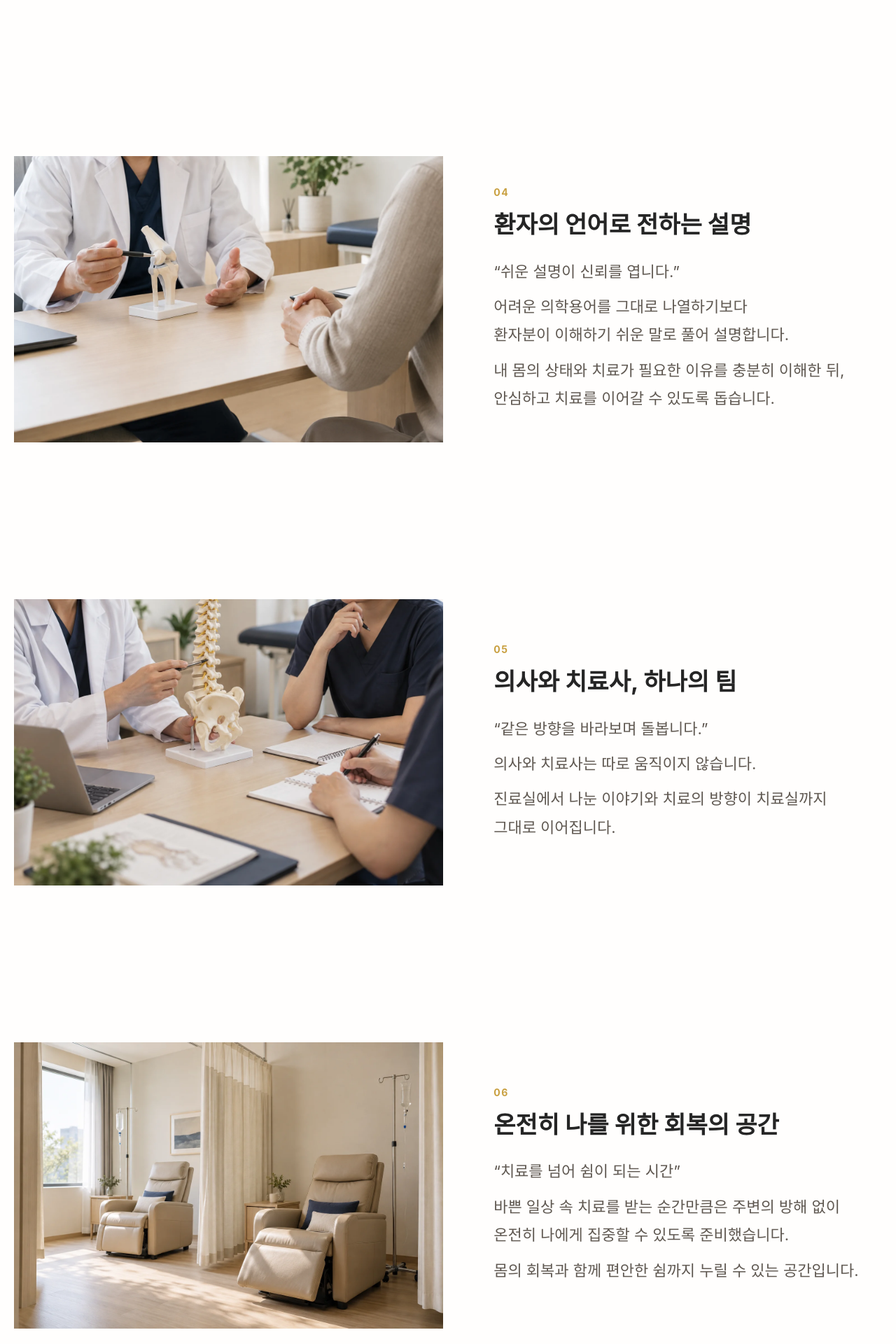
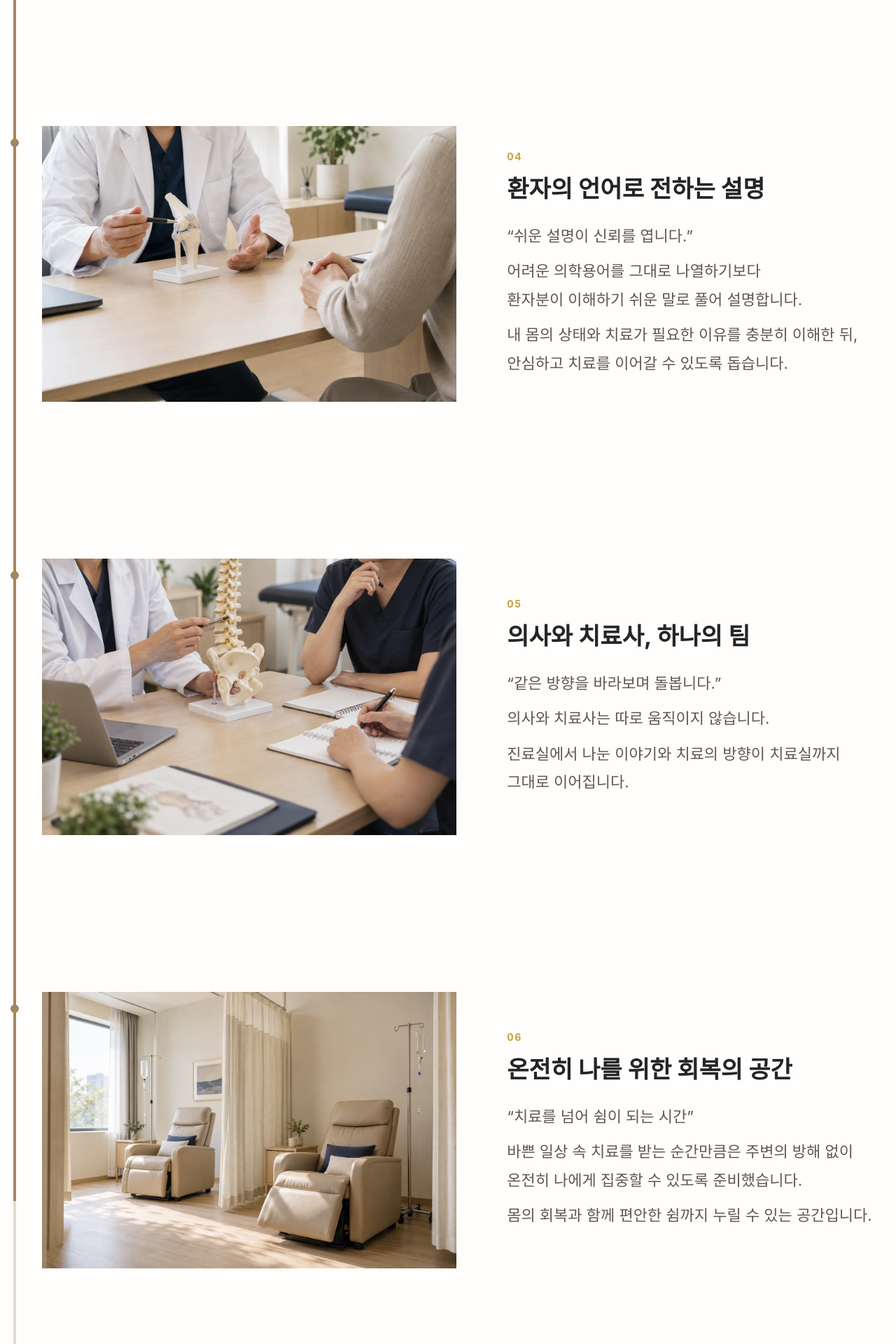
Before and after one commit to Wonho0526/yeouido_gitongchan, a PHP site: page /sub/special.html in a window 1280 px wide. Shown: the part 2535-4455 px from the top of the page at 70% size. Run offline with PHP 8.4, Linux system fonts and the light colour scheme; some web fonts are replaced.

Commit message:
Refine clinic introduction design and add special page scroll animation

```diff
--- a/css/revision.css
+++ b/css/revision.css
@@ -1,4 +1,87 @@
 /* September 25 changes: preserve existing design, extend only requested areas. */
+.special-scroll-story {
+  position: relative;
+}
+
+.special-scroll-story .sub-editorial-split {
+  position: relative;
+  padding-left: 40px;
+}
+
+.special-scroll-line {
+  display: none;
+  position: absolute;
+  top: var(--special-line-top);
+  left: max(19px, calc((100% - var(--container)) / 2 - 1px));
+  width: 4px;
+  border-radius: 2px;
+  height: var(--special-line-height);
+  background: #e2dbd1;
+  pointer-events: none;
+}
+
+.has-scroll-line .special-scroll-line {
+  display: block;
+}
+
+.special-scroll-line::after {
+  content: "";
+  position: absolute;
+  bottom: -6px;
+  left: 50%;
+  width: 12px;
+  height: 12px;
+  border: 2px solid #c9bba8;
+  border-radius: 50%;
+  background: #fff;
+  transform: translateX(-50%);
+}
+
+.special-scroll-story.is-complete .special-scroll-line::after {
+  border-color: var(--color-accent);
+  background: var(--color-accent);
+}
+
+.special-scroll-line > span {
+  display: block;
+  width: 100%;
+  height: 100%;
+  border-radius: inherit;
+  background: var(--color-accent);
+  transform: scaleY(var(--special-line-progress, 0));
+  transform-origin: top;
+  transition: transform 180ms ease-out;
+}
+
+@media (prefers-reduced-motion: reduce) {
+  .special-scroll-line > span {
+    transition: none;
+  }
+}
+
+.special-scroll-story .sub-editorial-split::before {
+  content: "";
+  position: absolute;
+  top: 18px;
+  left: -5px;
+  width: 12px;
+  height: 12px;
+  border: 2px solid #c9bba8;
+  border-radius: 50%;
+  background: #fff;
+}
+
+.special-scroll-story .sub-editorial-split.is-reached::before {
+  border-color: var(--color-accent);
+  background: var(--color-accent);
+}
+
+@media (max-width: 768px) {
+  .special-scroll-story .sub-editorial-split {
+    padding-left: 28px;
+  }
+}
+
 .temporary-visual {
   display: block;
   width: 100%;
--- a/css/style.css
+++ b/css/style.css
@@ -425,15 +425,15 @@ html:not(.aos-enabled) main [data-aos] {
   display: flex;
   align-items: center;
   position: relative;
-  background: none;
+  background: #352a24;
 }
 
 .director-backdrop::after {
   content: "";
   width: 50%;
   height: 100%;
-  background: var(--color-primary);
-  opacity: 0.7;
+  background: inherit;
+  opacity: 1;
   position: absolute;
   left: 0;
   top: 0;
@@ -1817,7 +1817,6 @@ main .clinic-title-copy .clinic-kicker {
 
   .director-backdrop {
     height: auto;
-    background: none;
   }
 
   .director-backdrop::after {
--- a/index.html
+++ b/index.html
@@ -166,7 +166,7 @@
             <p>내 가족이라면, 어떤 치료를 해주고 싶을까</p>
             <p>그 고민은 통증이 나타나는 곳만 보는 것이 아니라, </p>
             <p>근육과 신경의 관계를 살피며 통증의 원인을 더 깊이 찾아가는 진료로 이어졌습니다.</p>
-            <p class="director-principle">내 가족에게도 권할 수 있는 치료를 원칙으로, 환자에게 꼭 필요한 치료를 고민합니다.</p><strong>이동현 대표원장</strong>
+            <p class="director-principle">내 가족에게도 권할 수 있는 치료를 원칙으로, 환자에게 꼭 필요한 치료를 고민합니다.</p><strong>대표원장 이동현</strong>
             <div class="section-more"><a href="sub/doctor.html" class="view-more-btn">VIEW MORE</a>
             </div>
           </div>
@@ -421,7 +421,6 @@
       <div class="inner night-care-inner" data-aos="fade-up">
         <p class="night-care-kicker">NIGHT CARE SYSTEM</p>
         <h2 id="night-care-title"><span>월 · 화 · 목 · 금</span> 야간진료</h2>
-        <p class="night-care-wednesday">수요일은 저녁 7시까지 진료</p>
         <p class="night-care-message">바쁜 일상 속 통증, 미루지 마세요<br>필요한 순간, 늘 곁에 있는 진료</p>
         <p class="night-care-hours">저녁 <strong>8시</strong>까지 야간진료</p>
       </div>
--- /dev/null
+++ b/js/special.js
@@ -0,0 +1,41 @@
+(() => {
+  const story = document.querySelector('[data-special-scroll-story]');
+  if (!story) return;
+  const rows = [...story.querySelectorAll('.sub-editorial-split')];
+  if (rows.length < 2) return;
+  const reducedMotion = matchMedia('(prefers-reduced-motion: reduce)');
+  let frame = 0;
+  let markers = [];
+  let start = 0;
+  let length = 1;
+
+  const update = () => {
+    frame = 0;
+    const cursor = scrollY + innerHeight * 0.62;
+    const progress = reducedMotion.matches ? 1 : Math.max(0, Math.min(1, (cursor - start) / length));
+    story.style.setProperty('--special-line-progress', progress);
+    story.classList.toggle('is-complete', reducedMotion.matches || cursor >= start + length - 1);
+    rows.forEach((row, index) => row.classList.toggle('is-reached', reducedMotion.matches || cursor >= markers[index]));
+  };
+  const scheduleUpdate = () => {
+    if (!frame) frame = requestAnimationFrame(update);
+  };
+  const measure = () => {
+    const storyTop = story.getBoundingClientRect().top + scrollY;
+    markers = rows.map(row => row.getBoundingClientRect().top + scrollY + 24);
+    start = markers[0];
+    const end = rows.at(-1).querySelector('.sub-image-frame').getBoundingClientRect().bottom + scrollY;
+    length = Math.max(1, end - start);
+    story.style.setProperty('--special-line-top', `${start - storyTop}px`);
+    story.style.setProperty('--special-line-height', `${length}px`);
+    story.classList.add('has-scroll-line');
+    scheduleUpdate();
+  };
+  addEventListener('scroll', scheduleUpdate, { passive: true });
+  addEventListener('resize', measure);
+  addEventListener('load', measure, { once: true });
+  reducedMotion.addEventListener('change', scheduleUpdate);
+  if (window.ResizeObserver) new ResizeObserver(measure).observe(story);
+  if (document.fonts) document.fonts.ready.then(measure);
+  measure();
+})();
--- a/sub/special.html
+++ b/sub/special.html
@@ -35,6 +35,8 @@
     </section>
     <div id="site-local-nav-root" data-nav-group="intro"></div>
     <div class="subpage-content subpage-content--intro">
+      <div class="special-scroll-story" data-special-scroll-story>
+        <div class="special-scroll-line" aria-hidden="true"><span></span></div>
       <section class="sub-section" id="steroid-zero">
         <div class="inner sub-editorial-split">
           <figure class="sub-image-frame">
@@ -139,6 +141,7 @@
           </div>
         </div>
       </section>
+      </div>
       <section class="sub-section related-section">
         <div class="inner">
           <header class="sub-section-heading">
@@ -163,6 +166,7 @@
   <script src="../js/components/LocalNavigation.js"></script>
   <script src="../js/layout.js"></script>
   <script src="../js/subpage.js"></script>
+  <script src="../js/special.js"></script>
 </body>
 
 </html>
```
Also changed, not shown: css/subpage.css (+49 -39 lines), sub/doctor.html (+6 -3 lines), img/KakaoTalk_20260921_102345876_03.jpg, 1 other file.
